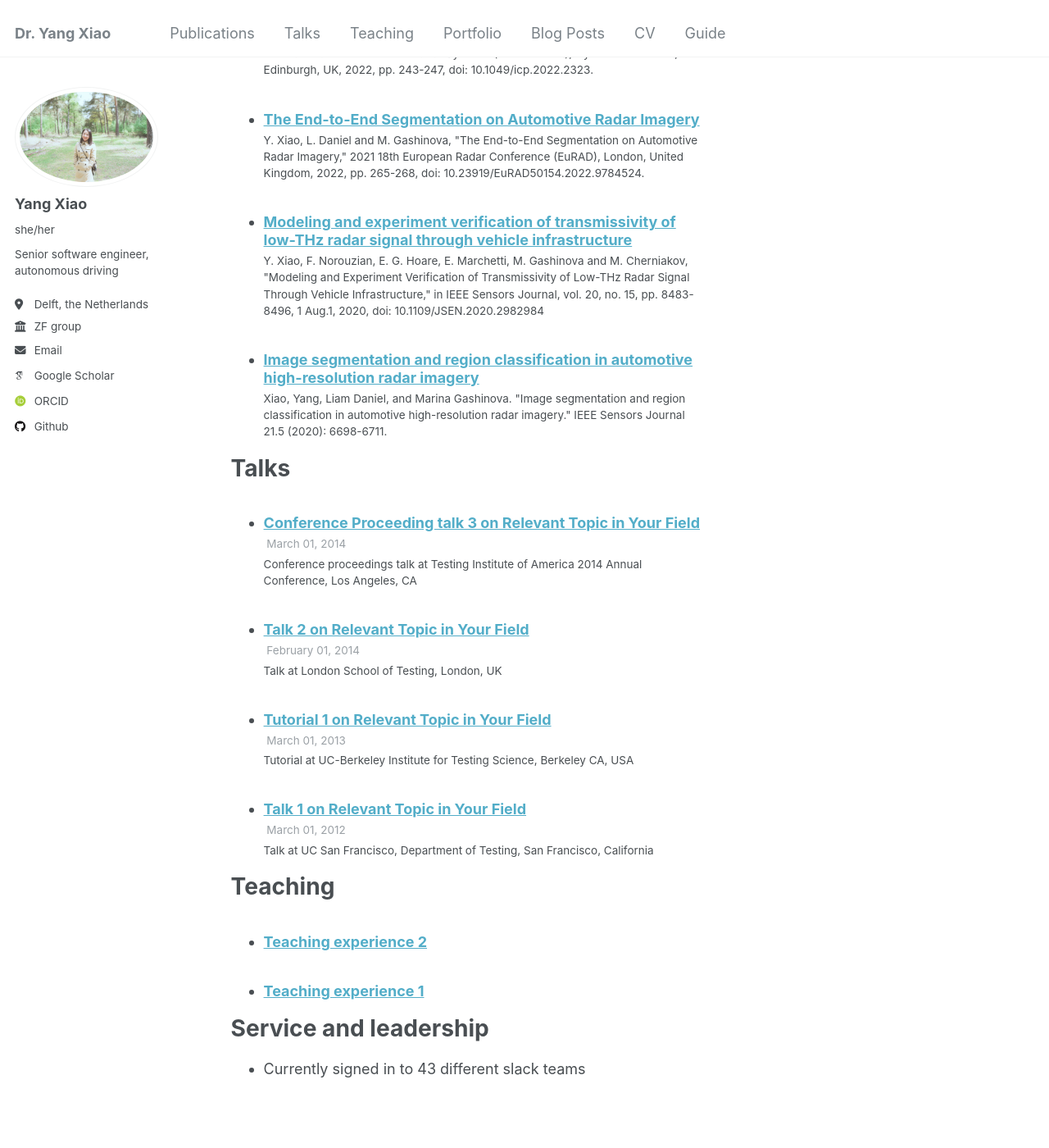
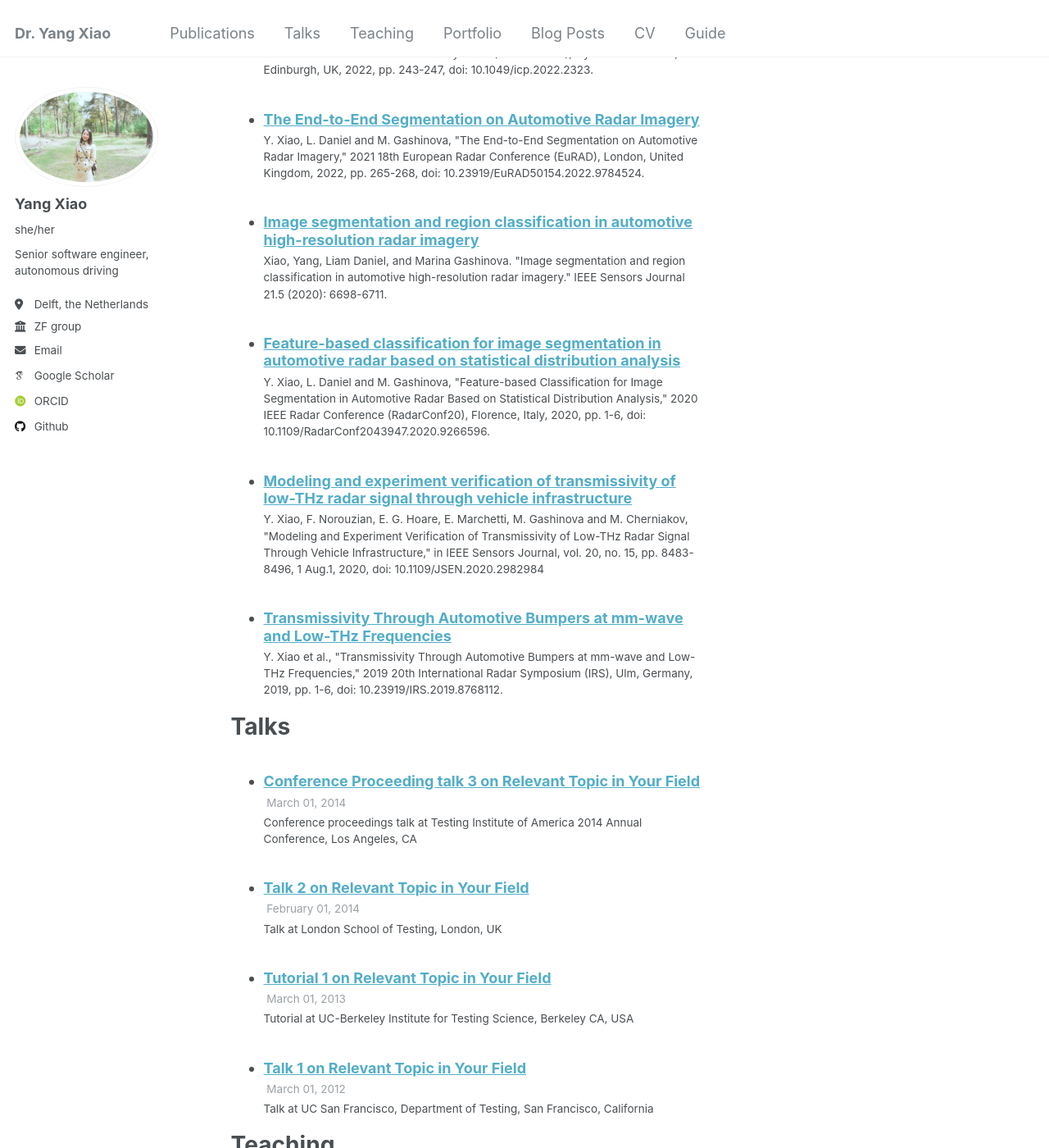
Before and after one commit to YangSophiaXiao/Yang.Sophia.Xiao.github.io, a Jekyll site: the page built from _pages/cv.md, in a window 1280 px wide and 1400 px high, scrolled down 3149 px. Shown: the whole window at 82% size. Built offline with Jekyll 4.4.1, drawn with Linux system fonts in a browser that asks for light colours; some web fonts are replaced; a file with an impossible date is left out.

Commit message:
Change dates

```diff
--- a/_publications/ModelingandExperimentVerificationofTransmissivityofLow-THzRadarSignalThroughVehicleInfrastructure.md
+++ b/_publications/ModelingandExperimentVerificationofTransmissivityofLow-THzRadarSignalThroughVehicleInfrastructure.md
@@ -4,7 +4,7 @@
 category: manuscripts
 permalink: /publication/ModelingandExperimentVerificationofTransmissivityofLow-THzRadarSignalThroughVehicleInfrastructure
 excerpt: 'Abstract—This paper is concerned with modelling of the transmissivity of Low-Terahertz waves through automotive bumper and headlight cover material. This work is part of wider comprehensive studies on the potential for the use higher frequency bands for future automotive sensors. Theo- retical models for transmissivity prediction are described, the methodology of experimentation is discussed and experimental results are presented. The theoretical models of reflection and transmission of different base materials which are cov- ered by different layers of paint are based on Fresnel theory, and the phenomena caused by the half wavelength thickness of the medium is analyzed mathematically. The experimental verification of the models in this paper have been undertaken at 300 GHz and 670 GHz, using 77 GHz as a reference frequency.'
-date: 2022-03-24
+date: 2020-03-24
 venue: 'IEEE Sensors Journal'
 # slidesurl: 'http://academicpages.github.io/files/slides2.pdf'
 paperurl: 'http://yangsophiaxiao.github.io/files/ModelingandExperimentVerificationofTransmissivityofLow-THzRadarSignalThroughVehicleInfrastructure.pdf'
```
Also changed, not shown: _publications/AutomotiveRadarImageSegmentationwithFrameFusion.md (+1 -1 lines), _publications/Feature-basedClassificationforImageSegmentationinAutomotiveRadarbasedonStatisticalDistributionAnalysis.md (+1 -1 lines), _publications/Theend-to-endsegmentationonautomotiveradarimagery_YangXiao.md (+1 -1 lines), _publications/TransmissivityThroughAutomotiveBumpersatmm-waveandLow-THzFrequencies.md (+1 -1 lines).
